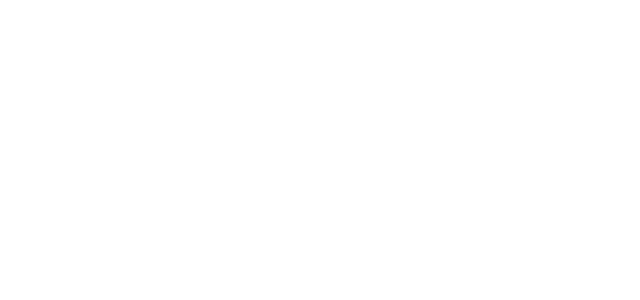
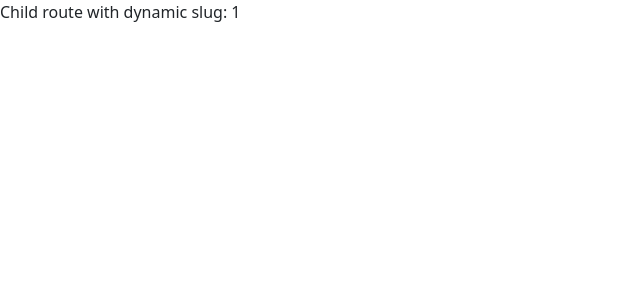
Before and after one commit to sflores-apex/AngularBootCampSF, an Angular app: page /ex-8c/1 in a window 1280 px wide. Before the commit this address led to /. Shown: the top 300 px of the page, without its empty margins (0-640 px from the left). Built offline with nearby package versions, Linux system fonts and the light colour scheme.

Commit message:
Add routing exercises

```diff
--- a/src/app/app-routing.module.ts
+++ b/src/app/app-routing.module.ts
@@ -1,7 +1,27 @@
 import { NgModule } from '@angular/core';
 import { RouterModule, Routes } from '@angular/router';
+import { DynamicSlugComponent } from './tasks/dynamic-slug/dynamic-slug.component';
+import { TaskNineComponent } from './tasks/task-nine/task-nine.component';
 
-const routes: Routes = [];
+const routes: Routes = [
+  {
+    path: 'ex-8a',
+    component: TaskNineComponent
+  },
+  {
+    path: 'ex-8b',
+    loadChildren: () => import('./tasks/tasks.module').then(m => m.TasksModule)
+  },
+  {
+    path: 'ex-8c',
+    children: [
+      {
+        path: ':slug',
+        component: DynamicSlugComponent
+      }
+    ]
+  },
+];
 
 @NgModule({
   imports: [RouterModule.forRoot(routes)],
--- a/src/app/app.component.html
+++ b/src/app/app.component.html
@@ -1 +1 @@
-<app-tasks />
+<router-outlet />
--- a/src/app/app.module.ts
+++ b/src/app/app.module.ts
@@ -3,7 +3,6 @@ import { BrowserModule } from '@angular/platform-browser';
 
 import { AppRoutingModule } from './app-routing.module';
 import { AppComponent } from './app.component';
-import { TasksModule } from './tasks/tasks.module';
 
 @NgModule({
   declarations: [
@@ -11,8 +10,7 @@ import { TasksModule } from './tasks/tasks.module';
   ],
   imports: [
     BrowserModule,
-    AppRoutingModule,
-    TasksModule
+    AppRoutingModule
   ],
   providers: [],
   bootstrap: [AppComponent]
--- /dev/null
+++ b/src/app/tasks/dynamic-slug/dynamic-slug.component.html
@@ -0,0 +1 @@
+<p>Child route with dynamic slug: {{ slug }}</p>
--- /dev/null
+++ b/src/app/tasks/dynamic-slug/dynamic-slug.component.ts
@@ -0,0 +1,19 @@
+import { Component, OnInit } from '@angular/core';
+import { ActivatedRoute } from '@angular/router';
+
+@Component({
+  selector: 'app-dynamic-slug',
+  templateUrl: './dynamic-slug.component.html',
+  styleUrl: './dynamic-slug.component.scss'
+})
+export class DynamicSlugComponent implements OnInit {
+
+  protected slug: string = '';
+
+  constructor(private readonly route: ActivatedRoute) { }
+
+  ngOnInit(): void {
+    this.slug = this.route.snapshot.paramMap.get('slug') || '';
+  }
+
+}
--- a/src/app/tasks/task-nine/task-nine.component.html
+++ b/src/app/tasks/task-nine/task-nine.component.html
@@ -1 +1 @@
-<p>task-nine works!</p>
+<p>Single Route Component</p>
--- a/src/app/tasks/tasks.component.html
+++ b/src/app/tasks/tasks.component.html
@@ -0,0 +1 @@
+<p>Component Loading with lazy loading</p>
```
Also changed, not shown: src/app/tasks/tasks-routing.module.ts (added, +16 -0 lines), src/app/tasks/tasks.module.ts (+4 -5 lines), src/app/tasks/dynamic-slug/dynamic-slug.component.scss (added).
